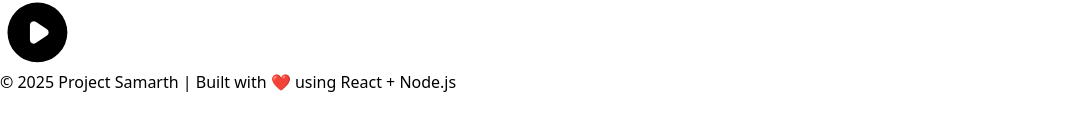
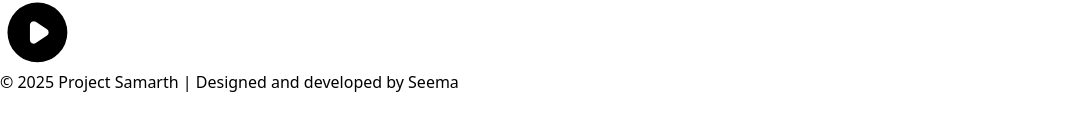
Before and after one commit to adbhargav/agriculture_chatbot, a React (Vite) app in the folder agriculture-chatbot/: page / in a window 1280 px wide. Shown: the part 197-328 px from the top of the page, without its empty margins (0-1072 px from the left). Built offline with nearby package versions, Linux system fonts and the light colour scheme.

Commit message:
Update footer text in Home component

```diff
--- a/agriculture-chatbot/src/pages/Home.jsx
+++ b/agriculture-chatbot/src/pages/Home.jsx
@@ -64,7 +64,7 @@ const Home = ({ onStart }) => {
         animate={{ opacity: 1 }}
         transition={{ delay: 1.2, duration: 1 }}
       >
-        © 2025 Project Samarth | Built with ❤️ using React + Node.js
+        © 2025 Project Samarth | Designed and developed by Seema
       </motion.footer>
     </div>
   );
```
